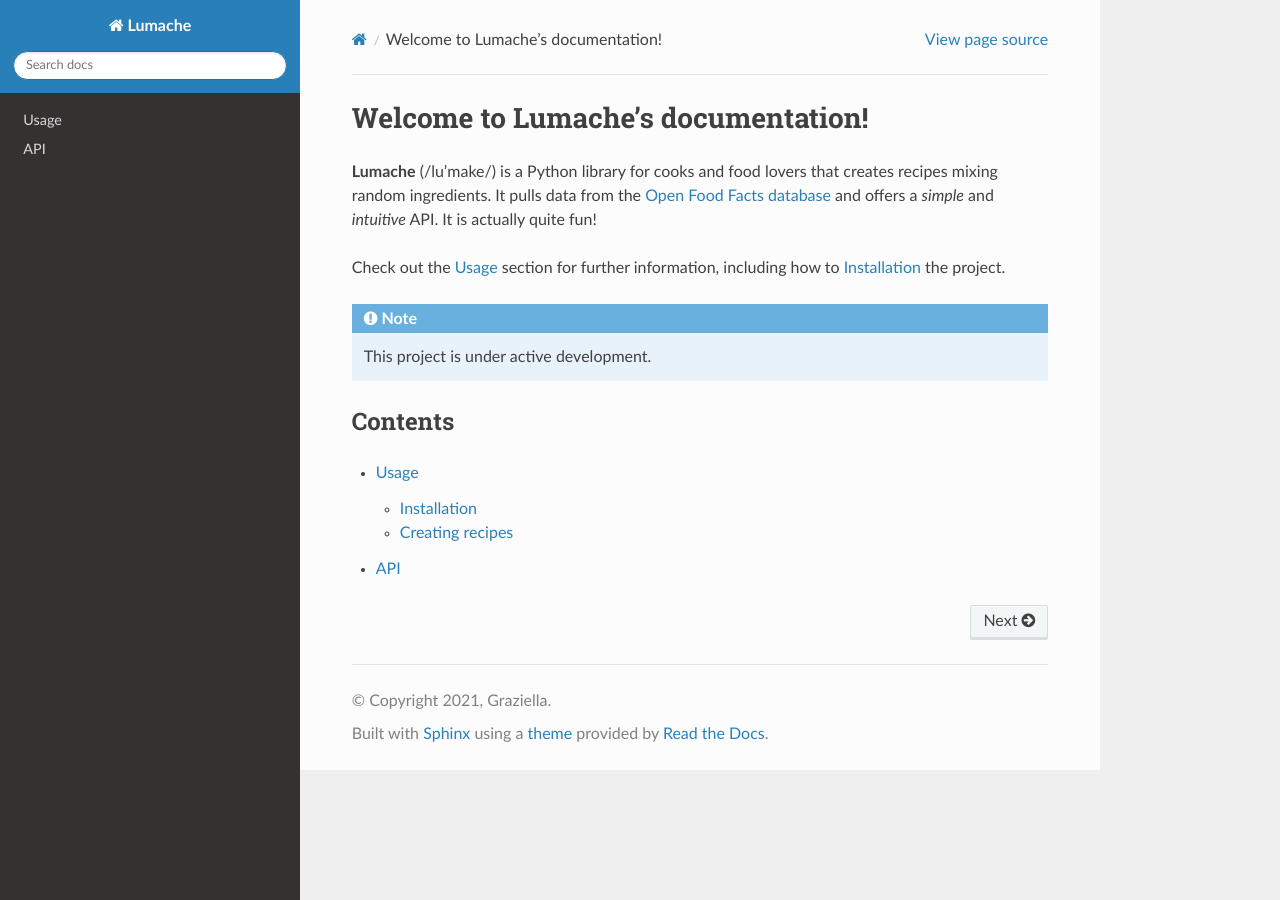
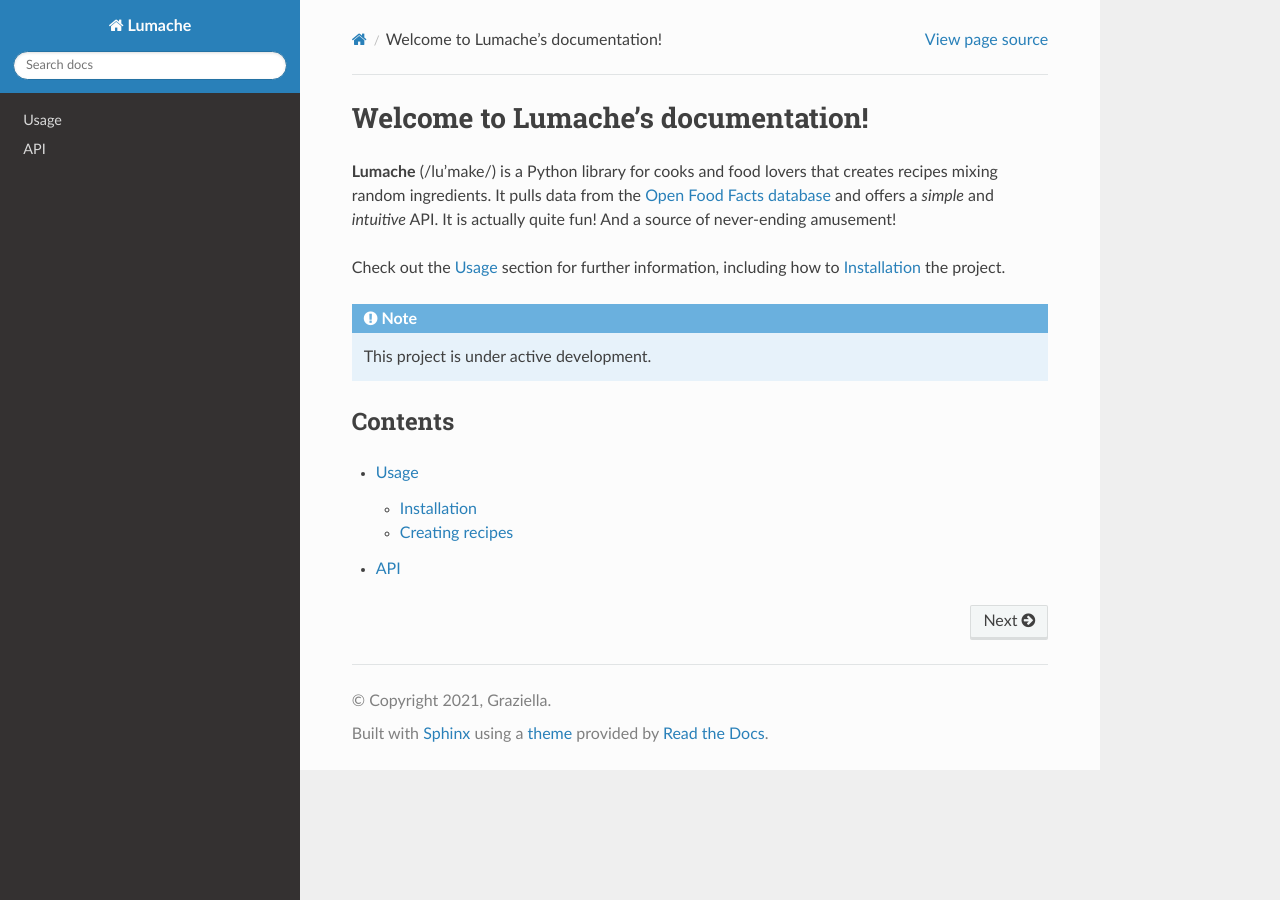
Before and after one commit to prodrigs/rtd-tutorial, a Sphinx documentation site: the page built from docs/source/index.rst, in a window 1280 px wide. Built offline with Sphinx 7.4.7 and the Read the Docs theme 3.1.0, drawn with Linux system fonts in a browser that asks for light colours.

Commit message:
Update index.rst again
Another simple comment

```diff
--- a/docs/source/index.rst
+++ b/docs/source/index.rst
@@ -4,7 +4,7 @@ Welcome to Lumache's documentation!
 **Lumache** (/lu'make/) is a Python library for cooks and food lovers
 that creates recipes mixing random ingredients.
 It pulls data from the `Open Food Facts database <https://world.openfoodfacts.org/>`_
-and offers a *simple* and *intuitive* API. It is actually quite fun!
+and offers a *simple* and *intuitive* API. It is actually quite fun! And a source of never-ending amusement!
 
 Check out the :doc:`usage` section for further information, including
 how to :ref:`installation` the project.
```
